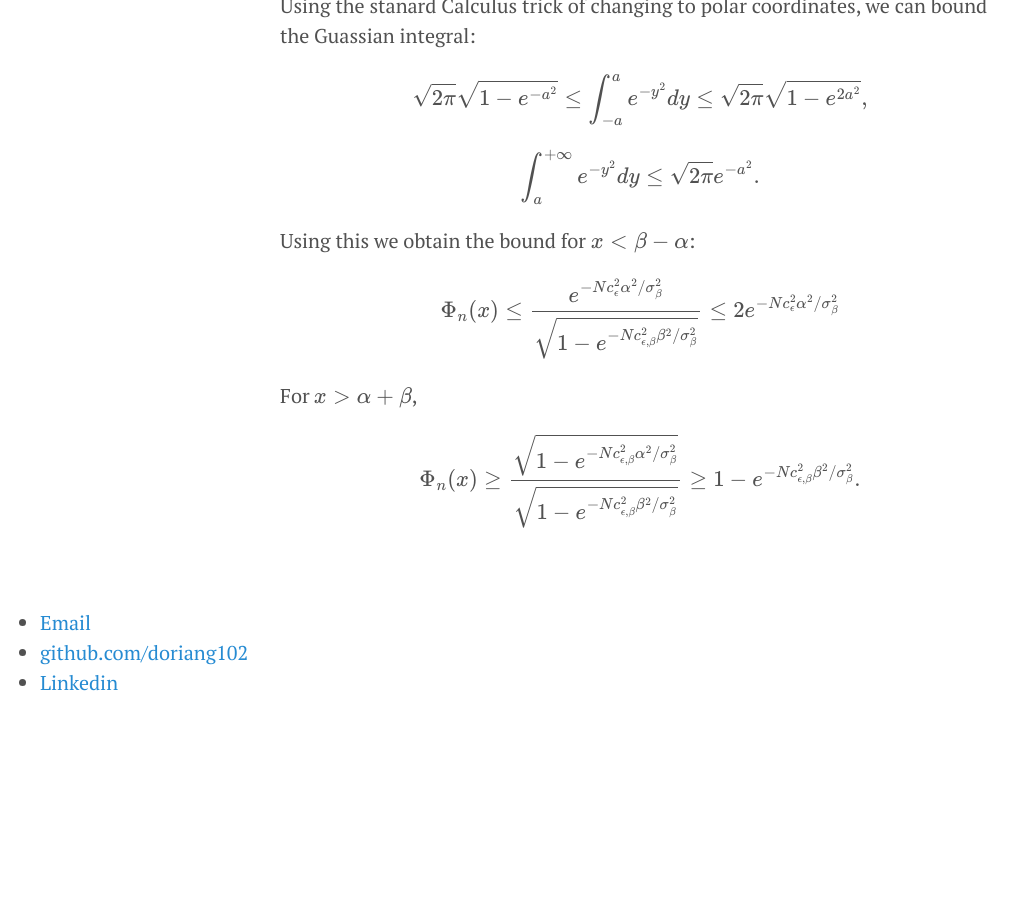
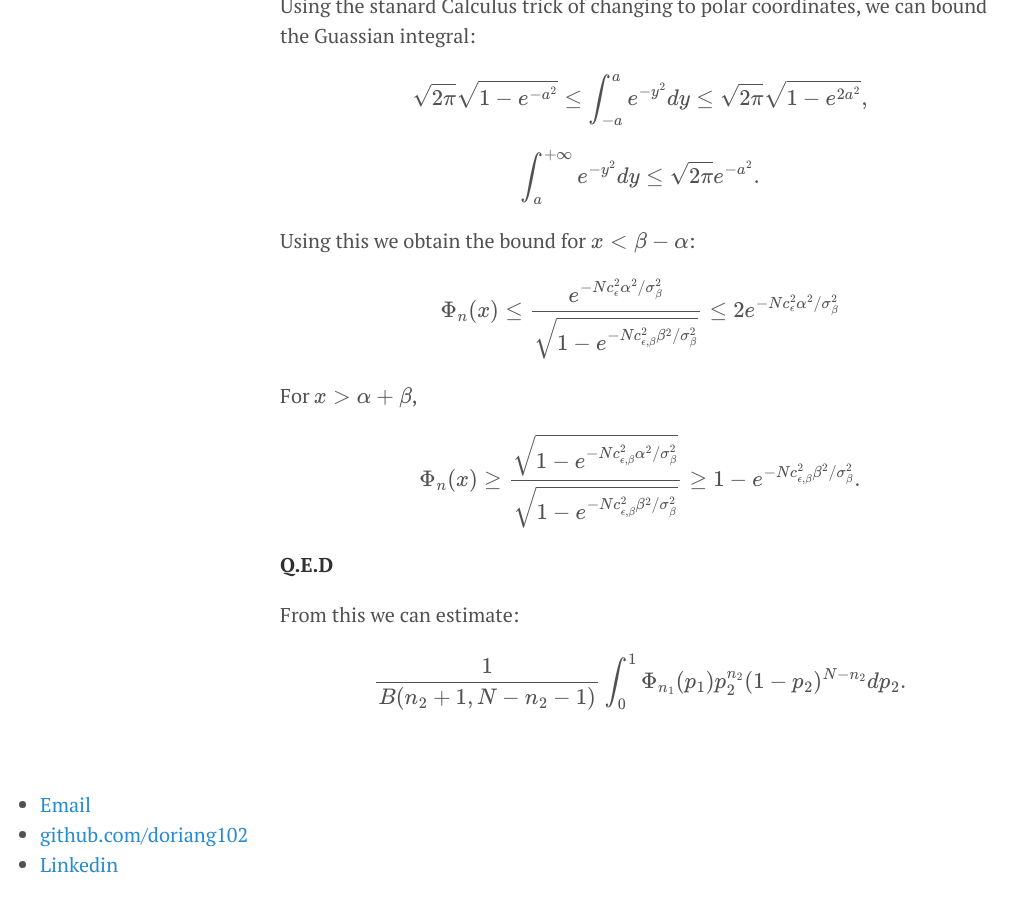
Before and after one commit to doriang102/doriang102.github.io, a Jekyll site: the page built from _posts/2017-06-10-hypothesis-testing-part-2-in-progress.md, in a window 1280 px wide and 900 px high, scrolled down 9036 px. Shown: the whole window, without its empty margins (0-1031 px from the left). Built offline with Jekyll 4.4.1, drawn with Linux system fonts in a browser that asks for light colours; our own code applies the rules of GitHub Pages for plain Markdown files; formulas are drawn with MathJax 3; before the commit the page ends 9754 px from its top, so only the background shows below that.

Commit message:
Update 2017-06-10-hypothesis-testing-part-2-in-progress.md

```diff
--- a/_posts/2017-06-10-hypothesis-testing-part-2-in-progress.md
+++ b/_posts/2017-06-10-hypothesis-testing-part-2-in-progress.md
@@ -277,3 +277,9 @@ $$\Phi_n(x) \leq \frac{ e^{-N c_{\epsilon}^2 \alpha^2/\sigma_{\beta}^2}}{\sqrt{1
 For $$ x > \alpha + \beta$$,
 
 $$ \Phi_n(x) \geq \frac{ \sqrt{1 - e^{-N c_{\epsilon,\beta}^2 \alpha^2/\sigma_{\beta}^2}}}{\sqrt{1 - e^{-N c_{\epsilon,\beta}^2\beta^2/\sigma_{\beta}^2}}} \geq 1 - e^{-N c_{\epsilon,\beta}^2\beta^2/\sigma_{\beta}^2}.$$
+
+**Q.E.D**
+
+From this we can estimate:
+
+$$ \frac{1}{B(n_2+1,N-n_2-1)}\int_0^1 \Phi_{n_1}(p_1) p_2^{n_2} (1-p_2)^{N-n_2} dp_2.$$
```
